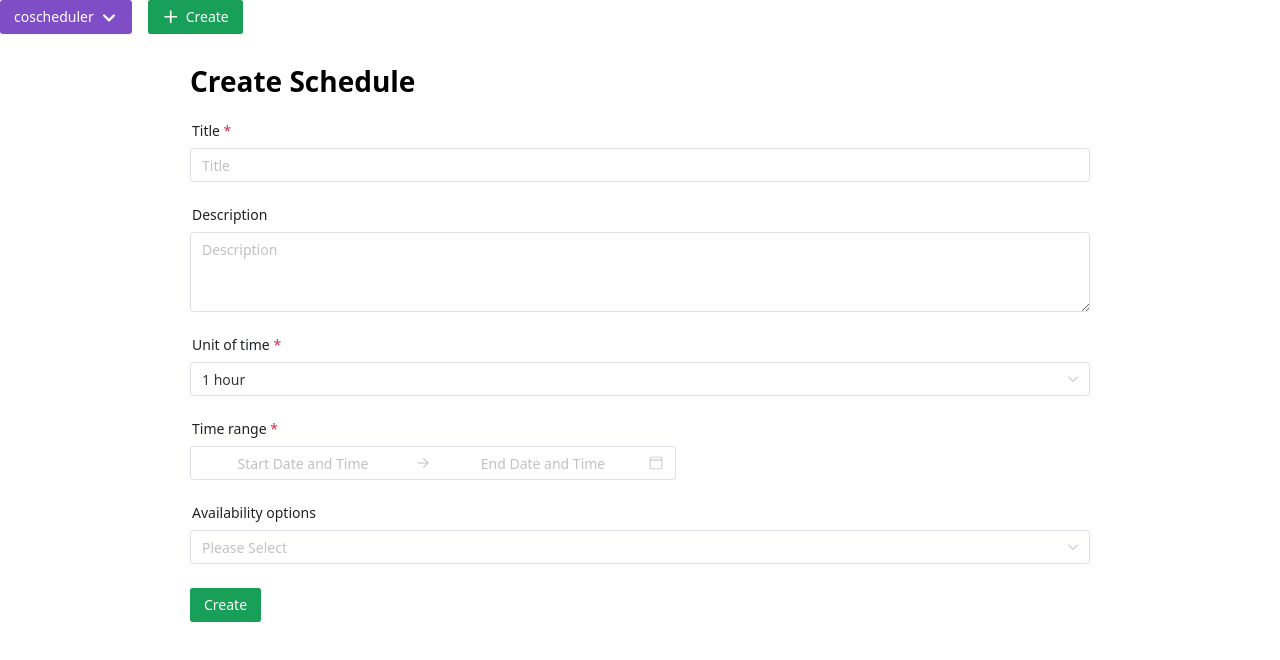
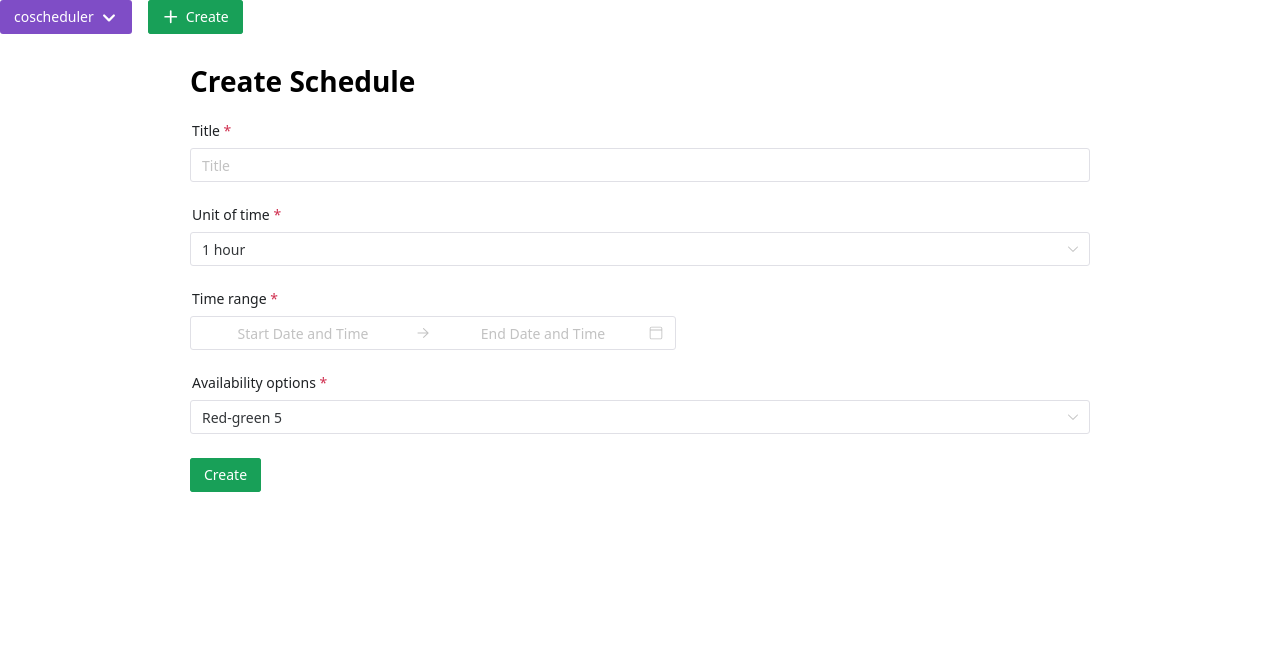
Before and after one commit to ylysyym/coscheduler, a Vue app: page /create in a window 1280 px wide. Shown: the top 660 px of the page. Built offline with nearby package versions, Linux system fonts and the light colour scheme.

Commit message:
implement schedule creation screen and load schedule data from server

```diff
--- a/src/api/schedules.ts
+++ b/src/api/schedules.ts
@@ -1,3 +1,7 @@
+import { Schedule } from '@/models/Schedule';
+import { ScheduleParameters } from '@/models/ScheduleParameters';
+import { DateTime } from 'luxon';
+
 export const getScheduleById = async (id: string) => {
     const request = await fetch(
         `${import.meta.env.VITE_API_URL}/schedules/${id}`,
@@ -6,10 +10,28 @@ export const getScheduleById = async (id: string) => {
         }
     );
     const response = await request.json();
+
+    const schedule: Schedule = {
+        title: response.title,
+        startTime: DateTime.fromISO(response.startTime),
+        blockCount: response.blockCount,
+        blockDuration: response.blockDuration,
+        scale: response.scale,
+        entries: response.entries,
+    };
+
+    return schedule;
 };
 
-export const createSchedule = () => {
-    // create
+export const createSchedule = async (parameters: ScheduleParameters) => {
+    const request = await fetch(`${import.meta.env.VITE_API_URL}/schedules`, {
+        method: 'POST',
+        body: JSON.stringify(parameters),
+    });
+    const response = await request.json();
+    const location = request.headers.get('Location');
+
+    return location?.split('/').pop();
 };
 
 export const updateSchedule = (entries: { [name: string]: number[] }) => {
--- a/src/components/BlockGrid.vue
+++ b/src/components/BlockGrid.vue
@@ -71,14 +71,14 @@ const uiStore = useUiStore();
 const scheduleStore = useScheduleStore();
 
 const columns = computed(() => {
-    return scheduleStore.rowUnit.minutes / scheduleStore.blockUnit.minutes;
+    return scheduleStore.rowUnit.minutes / scheduleStore.blockDuration;
 });
 
 const grid = computed(() => {
     return generateGrid(
         scheduleStore.startTime,
         scheduleStore.endTime,
-        scheduleStore.blockUnit.minutes,
+        scheduleStore.blockDuration,
         TimeBreakpoint.Day,
         columns.value
     );
@@ -110,7 +110,7 @@ const columnLabels = computed(() => {
     return getColumnLabels(
         TimeBreakpoint.Day,
         columns.value,
-        scheduleStore.blockUnit.minutes
+        scheduleStore.blockDuration
     );
 });
 
@@ -119,7 +119,7 @@ const rowLabels = computed(() => {
         TimeBreakpoint.Day,
         scheduleStore.startTime,
         columns.value,
-        scheduleStore.blockUnit.minutes,
+        scheduleStore.blockDuration,
         grid.value.length * grid.value[0].length
     );
 });
--- /dev/null
+++ b/src/models/Schedule.ts
@@ -0,0 +1,11 @@
+import { DateTime } from 'luxon';
+import { AvailabilityScale } from './availability/AvailabilityScale';
+
+export interface Schedule {
+    title: string;
+    blockDuration: number;
+    blockCount: number;
+    startTime: DateTime;
+    scale: AvailabilityScale;
+    entries: { [name: string]: number[] };
+}
--- /dev/null
+++ b/src/models/ScheduleParameters.ts
@@ -0,0 +1,10 @@
+import { DateTime } from 'luxon';
+import { AvailabilityScale } from './availability/AvailabilityScale';
+
+export interface ScheduleParameters {
+    title: string;
+    blockDuration: number;
+    blockCount: number;
+    startTime: DateTime;
+    scale: AvailabilityScale;
+}
--- a/src/models/availability/AvailabilityScale.ts
+++ b/src/models/availability/AvailabilityScale.ts
@@ -1,5 +1,6 @@
 import { AvailabilityLevel } from '@/models/availability/AvailabilityLevel';
 
 export interface AvailabilityScale {
+    readonly title: string;
     readonly levels: AvailabilityLevel[];
 }
--- a/src/models/availability/defaultAvailabilityScales.ts
+++ b/src/models/availability/defaultAvailabilityScales.ts
@@ -7,6 +7,7 @@ import {
 import { AvailabilityScale } from '@/models/availability/AvailabilityScale';
 
 export const light3RedGreenScale: AvailabilityScale = {
+    title: 'Red-green 3',
     levels: [
         {
             level: 0,
@@ -33,6 +34,7 @@ export const light3RedGreenScale: AvailabilityScale = {
 };
 
 export const light5RedGreenScale: AvailabilityScale = {
+    title: 'Red-green 5',
     levels: [
         {
             level: 0,
--- a/src/stores/schedule.ts
+++ b/src/stores/schedule.ts
@@ -13,8 +13,8 @@ export const useScheduleStore = defineStore('schedule', {
             },
             scale: light5RedGreenScale,
             rowUnit: defaultTimeUnits['1d'],
-            blockUnit: defaultTimeUnits['1h'],
             startTime: DateTime.now(),
+            blockDuration: 60,
             blockCount: 0,
             title: '',
             description: '',
@@ -23,7 +23,14 @@ export const useScheduleStore = defineStore('schedule', {
 
     actions: {
         async initialiseSchedule(id: string) {
-            await getScheduleById(id);
+            const schedule = await getScheduleById(id);
+
+            this.title = schedule.title;
+            this.entries = schedule.entries;
+            this.scale = schedule.scale;
+            this.blockDuration = schedule.blockDuration;
+            this.startTime = schedule.startTime;
+            this.blockCount = schedule.blockCount;
         },
 
         blockAtIndex(names: string[], index: number): BlockData {
@@ -52,7 +59,7 @@ export const useScheduleStore = defineStore('schedule', {
         intervals(): Interval[] {
             const result = [];
             const intervalDuration = Duration.fromObject({
-                minutes: this.blockUnit.minutes,
+                minutes: this.blockDuration,
             });
 
             let intervalStart = this.startTime;
@@ -71,7 +78,7 @@ export const useScheduleStore = defineStore('schedule', {
 
         endTime(): DateTime {
             return this.startTime.plus({
-                minutes: this.blockUnit.minutes * this.blockCount,
+                minutes: this.blockDuration * this.blockCount,
             });
         },
     },
--- a/src/views/ScheduleCreator.vue
+++ b/src/views/ScheduleCreator.vue
@@ -1,40 +1,40 @@
 <template>
     <div class="container">
         <h1>Create Schedule</h1>
-        <n-form :rules="rules">
+        <n-form :rules="rules" :model="fields" ref="form">
             <n-form-item label="Title" path="title">
-                <n-input placeholder="Title" />
-            </n-form-item>
-            <n-form-item label="Description">
-                <n-input type="textarea" placeholder="Description" />
+                <n-input placeholder="Title" v-model:value="fields.title" />
             </n-form-item>
             <n-form-item label="Unit of time" path="timeUnit">
                 <n-select
                     :options="schemas"
-                    v-model:value="selectedSchema"
+                    v-model:value="fields.timeUnit"
                     :on-update:value="onSchemaSelected"
                 />
             </n-form-item>
             <n-form-item label="Time range" path="timeRange">
                 <n-date-picker
                     :type="datePickerType"
-                    v-model:value="timeRange"
+                    v-model:value="fields.timeRange"
                     :time-picker-props="timePickerProps"
                     update-value-on-close
                     :actions="null"
                     :format="dateFormat"
                 />
             </n-form-item>
-            <n-form-item label="Availability options">
-                <n-select />
+            <n-form-item label="Availability options" path="scale">
+                <n-select
+                    :options="scaleOptions"
+                    v-model:value="fields.scale"
+                />
             </n-form-item>
-            <n-button type="primary">Create</n-button>
+            <n-button type="primary" @click="create">Create</n-button>
         </n-form>
     </div>
 </template>
 
 <script setup lang="ts">
-import { computed, ref } from 'vue';
+import { computed, reactive, ref } from 'vue';
 import {
     NButton,
     NDatePicker,
@@ -43,25 +43,65 @@ import {
     NInput,
     NSelect,
 } from 'naive-ui';
+import type { FormRules } from 'naive-ui';
+import { DateTime } from 'luxon';
 import { defaultTimeUnits } from '@/models/timeUnits/defaultTimeUnits';
+import {
+    light3RedGreenScale,
+    light5RedGreenScale,
+} from '@/models/availability/defaultAvailabilityScales';
+import { ScheduleParameters } from '@/models/ScheduleParameters';
+import { createSchedule } from '@/api/schedules';
+import { useRouter } from 'vue-router';
 
-let selectedSchema = ref(60);
+const router = useRouter();
 
-const rules = {
+const form = ref<InstanceType<typeof NForm>>();
+
+const fields = reactive({
+    title: '',
+    timeUnit: 60,
+    timeRange: null as [number, number] | null,
+    scale: 0,
+});
+
+const rules: FormRules = {
     title: {
         required: true,
+        validator: (rule, value) => {
+            if (value.length > 240) {
+                rule.message = `Title can have a maximum of 240 characters (currently ${value.length})`;
+                return false;
+            }
+
+            return true;
+        },
+        message: 'Please enter a title for the schedule',
     },
     timeUnit: {
         required: true,
     },
     timeRange: {
         required: true,
+        validator: (rule, value) => {
+            if (value === null) {
+                return false;
+            } else if (value[1] - value[0] <= 0) {
+                rule.message = 'Please select a longer time range';
+                return false;
+            }
+            return true;
+        },
+        message: 'Please select a valid time range for the schedule',
+    },
+    scale: {
+        required: true,
     },
 };
 
 let timePickerProps = computed(() => {
     let minutes = [];
-    for (let i = 0; i < 60; i += selectedSchema.value) {
+    for (let i = 0; i < 60; i += fields.timeUnit) {
         minutes.push(i);
     }
     return {
@@ -71,11 +111,11 @@ let timePickerProps = computed(() => {
 });
 
 let datePickerType = computed(() =>
-    selectedSchema.value >= 24 * 60 ? 'daterange' : 'datetimerange'
+    fields.timeUnit >= 24 * 60 ? 'daterange' : 'datetimerange'
 );
 
 let dateFormat = computed(() =>
-    selectedSchema.value >= 24 * 60 ? 'yyyy-MM-dd' : 'yyyy-MM-dd HH:mm'
+    fields.timeUnit >= 24 * 60 ? 'yyyy-MM-dd' : 'yyyy-MM-dd HH:mm'
 );
 
 const schemas = computed(() => {
@@ -89,12 +129,52 @@ const schemas = computed(() => {
         });
 });
 
-let timeRange = ref();
+const blockCount = computed(() => {
+    if (!fields.timeRange) return 0;
+    return Math.ceil(
+        (fields.timeRange[1] - fields.timeRange[0]) /
+            (fields.timeUnit * 1000 * 60)
+    );
+});
+
+let availabilityOptions = [light5RedGreenScale, light3RedGreenScale];
+
+let scaleOptions = computed(() => {
+    return availabilityOptions.map((scale, index) => {
+        return {
+            label: scale.title,
+            value: index,
+        };
+    });
+});
 
 const onSchemaSelected = (value: number) => {
-    if (selectedSchema.value === value) return;
-    selectedSchema.value = value;
-    timeRange.value = null;
+    if (fields.timeUnit === value) return;
+    fields.timeUnit = value;
+    fields.timeRange = null;
+};
+
+const create = () => {
+    form.value
+        ?.validate()
+        .then(() => {
+            if (fields.timeRange === null) return;
+
+            let params: ScheduleParameters = {
+                title: fields.title,
+                blockCount: blockCount.value,
+                blockDuration: fields.timeUnit,
+                startTime: DateTime.fromMillis(fields.timeRange[0]),
+                scale: availabilityOptions[fields.scale],
+            };
+
+            return createSchedule(params);
+        })
+        .then((id: string | undefined) => {
+            if (id !== undefined) {
+                router.push('/schedule/' + id);
+            }
+        });
 };
 </script>
 
```
